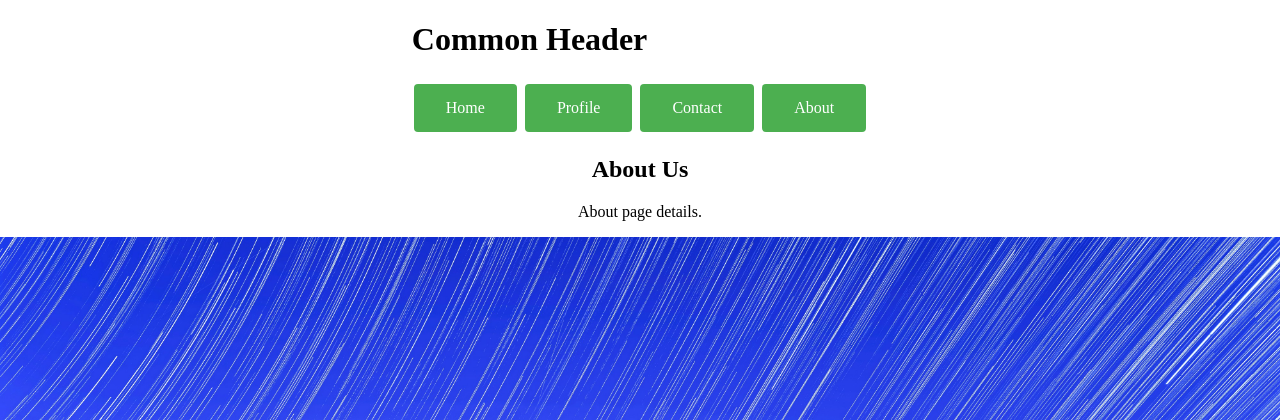
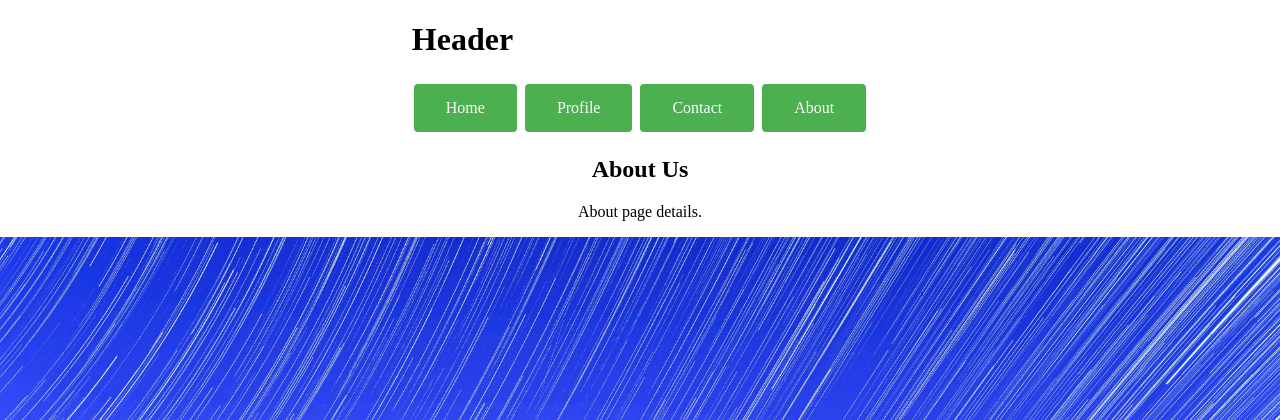
Before and after one commit to khkesav/mse-python, a Flask app: page /about in a window 1280 px wide. Shown: the top 420 px of the page. Run offline with Flask 3, Linux system fonts and the light colour scheme.

Commit message:
Update header

```diff
--- a/week12/templates/layout.html
+++ b/week12/templates/layout.html
@@ -6,7 +6,7 @@
 </head>
 <body>
     <header>
-        <h1>Common Header</h1>
+        <h1>Header</h1>
         <div class="block-navigation">
             <a href="/" class="button">Home</a>
             <a href="/profile/khkesav/101" class="button">Profile</a>
```
